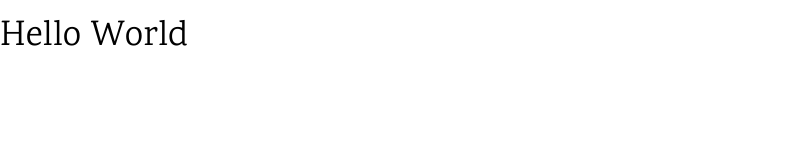
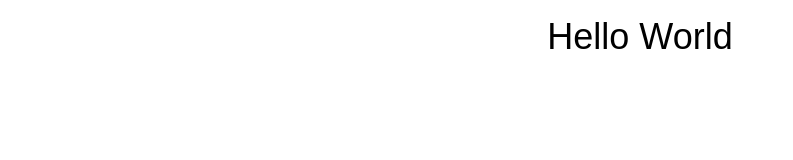
Before and after one commit to rankthekidd/k4kidd, a plain HTML site: page index.html in a window 1280 px wide. Shown: the whole page, without its empty margins (0-793 px from the left). Drawn offline with nearby package versions, Linux system fonts and the light colour scheme.

Commit message:
Update index.html

```diff
--- a/index.html
+++ b/index.html
@@ -7,12 +7,14 @@
 <link rel="stylesheet" href="https://www.w3schools.com/w3css/4/w3.css">
 <link rel="stylesheet" href="https://fonts.googleapis.com/css?family=Karma">
 <style>
-body,h1,h2,h3,h4,h5,h6 {font-family: "Karma", sans-serif}
+body,h1,h2,h3,h4,h5,h6 {font-family: "Poppins", sans-serif}
 .w3-bar-block .w3-bar-item {padding:20px}
 </style>
 </head>
 <body>
   <h1>
-    Hello World
+    <center>
+      Hello World
+    </center>
   </h1>
 </body>
```
